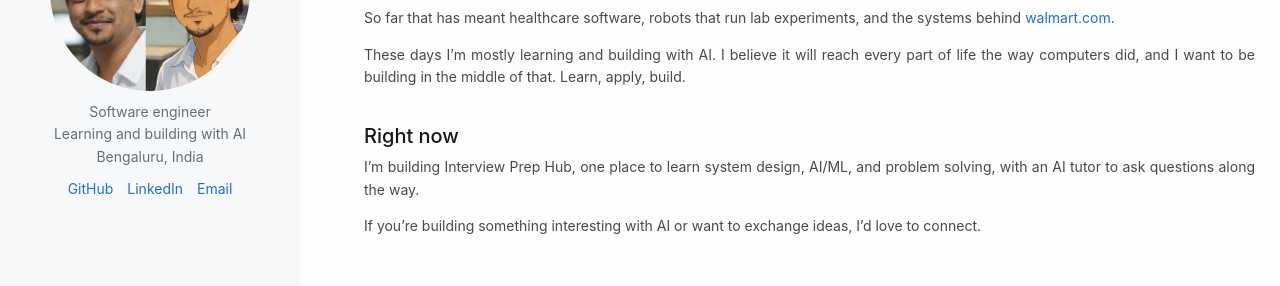
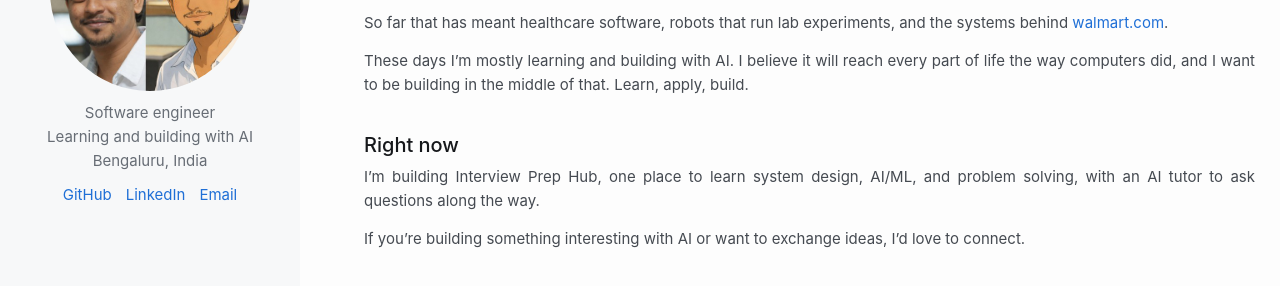
Before and after one commit to sudhir13s/sudhir13s.github.io, an Astro site: page / in a window 1280 px wide. Shown: the part 194-480 px from the top of the page. Built offline with nearby package versions, Linux system fonts and the light colour scheme; Astro itself is replaced by a stand-in of ours.

Commit message:
feat(site): raise body text to 15px

```diff
--- a/src/styles/site.css
+++ b/src/styles/site.css
@@ -34,7 +34,7 @@ body {
   margin: 0;
   background: var(--bg);
   color: var(--fg);
-  font: 14px/1.6 var(--font);
+  font: 15px/1.6 var(--font);
 }
 
 a {
@@ -111,14 +111,14 @@ a:hover {
 
 .headline {
   margin: 0;
-  font-size: 14px;
+  font-size: 15px;
   color: var(--muted);
 }
 
 .links {
   display: flex;
   gap: 14px;
-  font-size: 14px;
+  font-size: 15px;
 }
 
 .content {
@@ -178,7 +178,7 @@ a:hover {
 
 /* A line of only italics right under a heading is its date or place. */
 .prose :is(h2, h3) + p > em:only-child {
-  font-size: 14px;
+  font-size: 15px;
   font-style: normal;
   color: var(--muted);
 }
```
